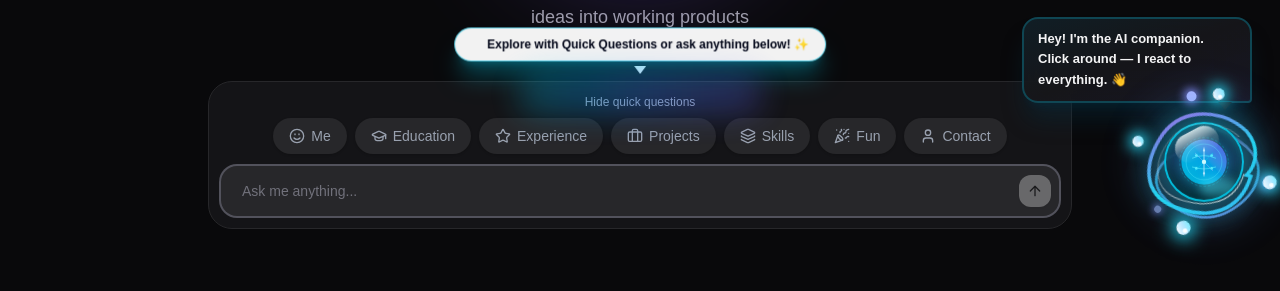
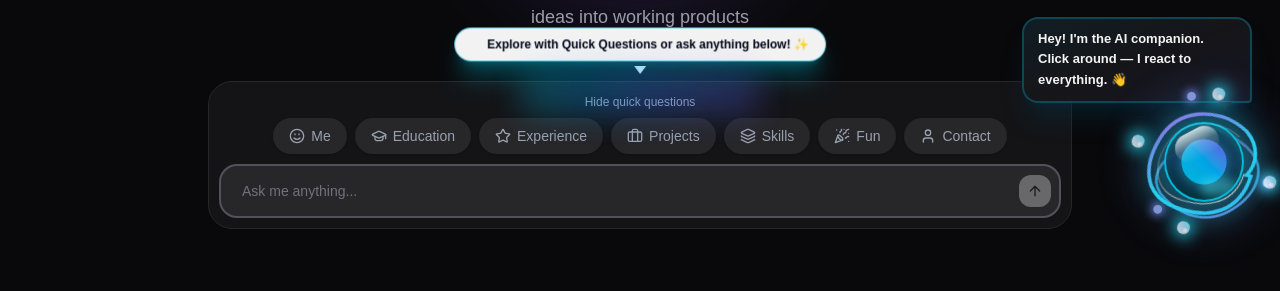
Before and after one commit to Mirza-pranto/AI-Portfolio, a Next.js app: page / in a window 1280 px wide. Shown: the part 555-846 px from the top of the page. Built offline with nearby package versions, Linux system fonts and the light colour scheme.

Commit message:
compilance guidance to breathing fixed

```diff
--- a/src/components/AICompanion.tsx
+++ b/src/components/AICompanion.tsx
@@ -385,18 +385,18 @@ function AICompanion() {
                 scale: isPageTransitioning
                   ? [1, 1.4, 1.1, 1.45, 1.15, 1.5, 1]
                   : isThinking
-                  ? [1, 1.22, 1]
-                  : [1, 1.08, 1],
+                  ? [1, 1.3, 1]
+                  : [1, 1.18, 1],
                 opacity: isPageTransitioning
                   ? [0.7, 1, 0.75, 1, 0.8, 1, 0.7]
                   : isThinking
-                  ? [0.85, 1, 0.85]
-                  : [0.65, 0.85, 0.65],
+                  ? [0.65, 1, 0.65]
+                  : [0.65, 0.92, 0.65],
               }}
               transition={{
                 rotate: { duration: isThinking ? 5 : 18, repeat: Infinity, ease: 'linear' },
-                scale: { duration: isPageTransitioning ? 1.4 : isThinking ? 0.7 : 3.4, repeat: isPageTransitioning ? 0 : Infinity, ease: 'easeInOut' },
-                opacity: { duration: isPageTransitioning ? 1.4 : isThinking ? 0.7 : 3.4, repeat: isPageTransitioning ? 0 : Infinity, ease: 'easeInOut' },
+                scale: { duration: isPageTransitioning ? 1.4 : isThinking ? 0.5 : 2.4, repeat: isPageTransitioning ? 0 : Infinity, ease: 'easeInOut' },
+                opacity: { duration: isPageTransitioning ? 1.4 : isThinking ? 0.5 : 2.4, repeat: isPageTransitioning ? 0 : Infinity, ease: 'easeInOut' },
               }}
             />
 
@@ -457,13 +457,12 @@ function AICompanion() {
                     top: `calc(50% + ${48 * Math.sin((angle * Math.PI) / 180)}% - 4px)`,
                   }}
                   animate={{
-                    opacity: [0.6, 1, 0.6],
-                    scale: [0.85, 1.25, 0.85],
+                    opacity: isPageTransitioning ? [0.6, 1, 0.6] : isThinking ? [0.6, 1, 0.6] : [0.6, 0.92, 0.6],
+                    scale: isPageTransitioning ? [0.85, 1.4, 0.85] : isThinking ? [0.85, 1.4, 0.85] : [0.85, 1.25, 0.85],
                   }}
                   transition={{
-                    duration: 2.2,
-                    repeat: Infinity,
-                    delay: i * 0.45,
+                    duration: isPageTransitioning ? 1.4 : isThinking ? 0.5 : 2.4,
+                    repeat: isPageTransitioning ? 0 : Infinity,
                     ease: 'easeInOut',
                   }}
                 />
@@ -512,67 +511,6 @@ function AICompanion() {
                   ease: 'easeInOut',
                 }}
               />
-
-              {/* ── Internal Circular Tech Aperture & Synaptic Filaments ── */}
-              <div className="absolute inset-0 flex items-center justify-center pointer-events-none">
-                <svg viewBox="0 0 100 100" className="w-full h-full p-1.5" fill="none">
-                  {/* Concentric Cyber Reticle Rings */}
-                  <circle
-                    cx="50"
-                    cy="50"
-                    r="38"
-                    className="stroke-indigo-400/40 dark:stroke-cyan-400/40"
-                    strokeWidth="1"
-                    strokeDasharray="4 3"
-                  />
-                  <circle
-                    cx="50"
-                    cy="50"
-                    r="28"
-                    className="stroke-blue-500/50 dark:stroke-cyan-300/50"
-                    strokeWidth="1.2"
-                  />
-
-                  {/* Neural Synaptic Connections */}
-                  <path
-                    d="M 32 44 Q 50 36 68 44"
-                    className="stroke-blue-500 dark:stroke-cyan-300"
-                    strokeWidth="1.2"
-                    strokeLinecap="round"
-                  />
-                  <path
-                    d="M 32 58 Q 50 64 68 58"
-                    className="stroke-indigo-500 dark:stroke-cyan-300"
-                    strokeWidth="1.2"
-                    strokeLinecap="round"
-                  />
-                  <path
-                    d="M 50 28 L 50 72"
-                    className="stroke-cyan-500 dark:stroke-sky-200"
-                    strokeWidth="1.4"
-                    strokeLinecap="round"
-                  />
-                  <path
-                    d="M 36 36 L 64 64"
-                    className="stroke-blue-400/70 dark:stroke-indigo-300/70"
-                    strokeWidth="1"
-                  />
-                  <path
-                    d="M 64 36 L 36 64"
-                    className="stroke-indigo-400/70 dark:stroke-cyan-400/70"
-                    strokeWidth="1"
-                  />
-
-                  {/* Synaptic Junction Nodes */}
-                  <circle cx="50" cy="50" r="3.4" className="fill-blue-600 dark:fill-cyan-100 shadow-md" />
-                  <circle cx="38" cy="40" r="2.2" className="fill-indigo-600 dark:fill-cyan-300" />
-                  <circle cx="62" cy="40" r="2.2" className="fill-blue-600 dark:fill-cyan-300" />
-                  <circle cx="38" cy="60" r="2.2" className="fill-indigo-700 dark:fill-cyan-300" />
-                  <circle cx="62" cy="60" r="2.2" className="fill-blue-700 dark:fill-cyan-300" />
-                  <circle cx="50" cy="32" r="1.8" className="fill-cyan-600 dark:fill-sky-200" />
-                  <circle cx="50" cy="68" r="1.8" className="fill-cyan-600 dark:fill-sky-200" />
-                </svg>
-              </div>
 
               {/* ── 3D Spherical Specular Dome Glare (Apple Glass Volume) ── */}
               <div
@@ -673,12 +611,20 @@ function AICompanion() {
                     top: `calc(50% + ${48 * Math.sin((angle * Math.PI) / 180)}% - 6px)`,
                   }}
                   animate={{
-                    scale: isThinking ? [0.85, 1.4, 0.85] : [0.95, 1.2, 0.95],
+                    scale: isPageTransitioning
+                      ? [0.85, 1.4, 0.85]
+                      : isThinking
+                      ? [0.85, 1.4, 0.85]
+                      : [0.85, 1.25, 0.85],
+                    opacity: isPageTransitioning
+                      ? [0.65, 1, 0.65]
+                      : isThinking
+                      ? [0.65, 1, 0.65]
+                      : [0.65, 0.92, 0.65],
                   }}
                   transition={{
-                    duration: isThinking ? 0.6 : 1.8,
-                    repeat: Infinity,
-                    delay: i * 0.35,
+                    duration: isPageTransitioning ? 1.4 : isThinking ? 0.5 : 2.4,
+                    repeat: isPageTransitioning ? 0 : Infinity,
                     ease: 'easeInOut',
                   }}
                 >
```
